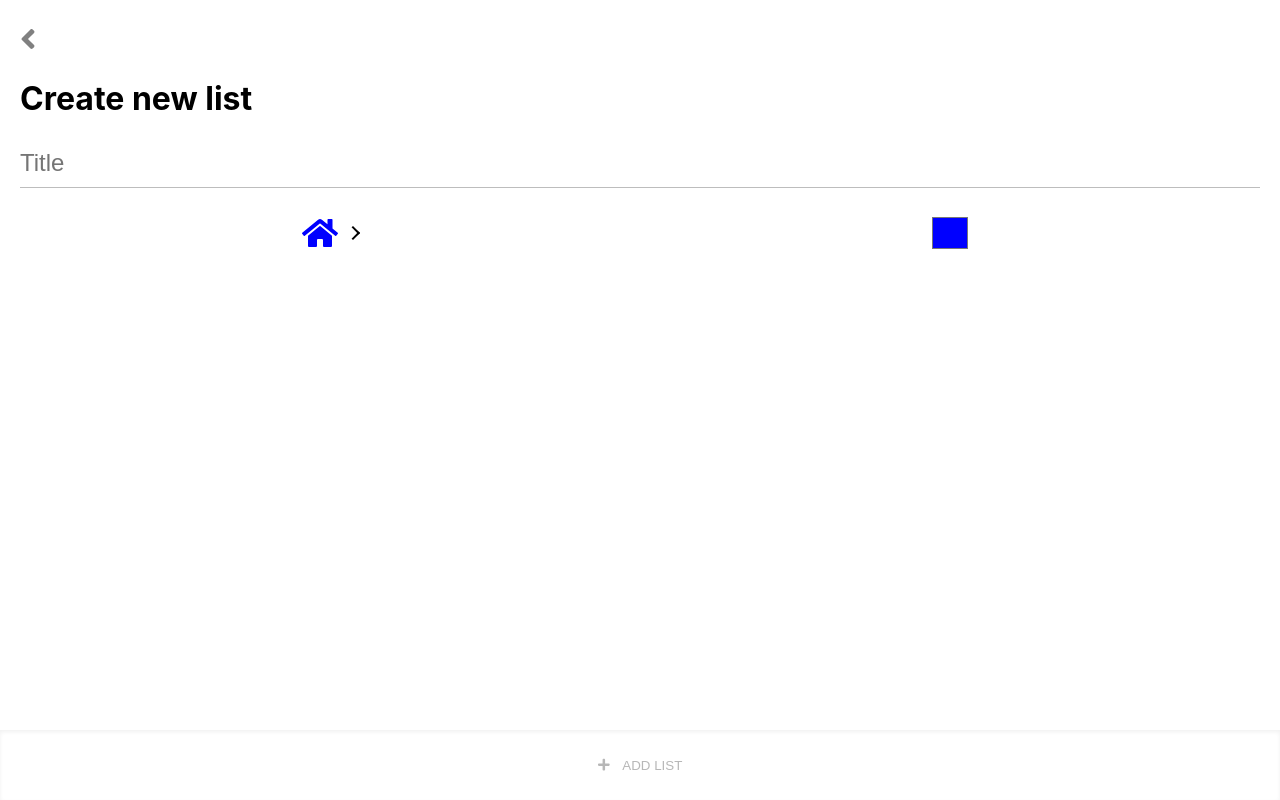
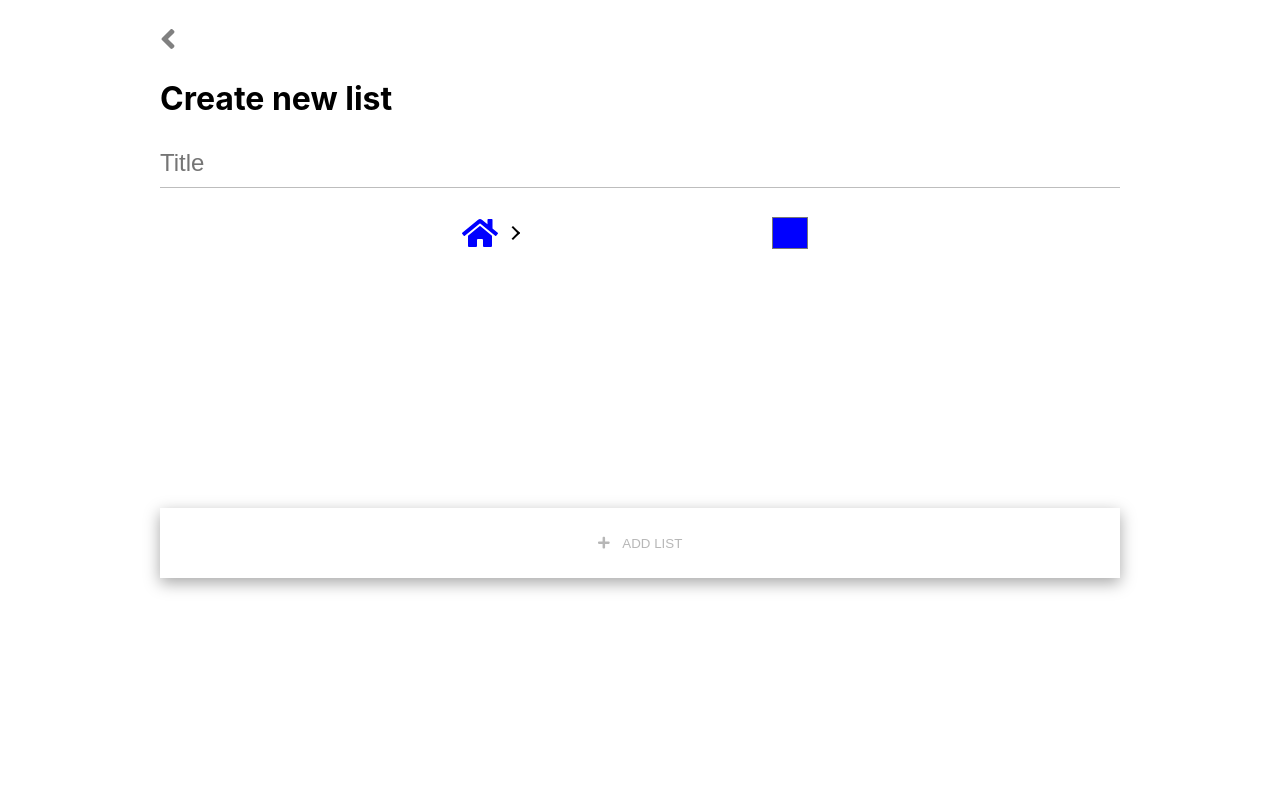
Before and after one commit to DmitriyIshchenko/to-do-list, a React (Create React App) app: page /create-list in a window 1280 px wide. Built offline with nearby package versions, Linux system fonts and the light colour scheme.

Commit message:
Add querries for wider screens

```diff
--- a/src/App.css
+++ b/src/App.css
@@ -18,7 +18,7 @@ header {
     background: white;
     border: none;
     text-transform: uppercase;
-    box-shadow: rgba(0, 0, 0, 0.06) 0px 2px 4px 0px inset;
+    border-top: 1px solid rgb(189, 189, 189);
 }
 
 .save-btn svg {
@@ -41,3 +41,19 @@ form {
     flex-direction: column;
     height: calc(100vh - 70px);
 }
+
+@media screen and (min-width: 768px) {
+    .App {
+        background: white;
+        max-width: 1000px;
+        margin: auto;
+    }
+
+    .save-btn {
+        position: static;
+        box-shadow: rgba(0, 0, 0, 0.35) 0px 5px 15px;
+        border: none;
+        min-height: 50px;
+    }
+
+}
--- a/src/features/todo/EditTaskForm.js
+++ b/src/features/todo/EditTaskForm.js
@@ -4,6 +4,8 @@ import { useNavigate, useParams } from 'react-router-dom';
 import { selectTaskById, editTask } from "./todoSlice";
 import { Link } from "react-router-dom";
 import { FontAwesomeIcon } from '@fortawesome/react-fontawesome';
+
+import "../../styles/EditTaskForm.css"
 
 export default function EditTaskForm() {
 
@@ -22,7 +24,7 @@ export default function EditTaskForm() {
 
     const canSave = editInput !== "";
 
-    return <form>
+    return <form className='edit-task-form'>
         <Link to={`/list/${listId}`} className='link-back'><FontAwesomeIcon icon="angle-left" /></Link>
         <header>
             <h1>Edit task</h1>
--- a/src/styles/AddTaskForm.css
+++ b/src/styles/AddTaskForm.css
@@ -46,3 +46,9 @@
     background: transparent;
     border: 2px solid white;
 }
+
+@media screen and (min-width: 768px) {
+    .add-task-controls {
+        max-height: 300px;
+    }
+}
--- a/src/styles/CreateListForm.css
+++ b/src/styles/CreateListForm.css
@@ -3,7 +3,7 @@
     justify-items: center;
     grid-template-columns: 50% 50%;
     grid-template-rows: 50px 1fr;
-    gap: 0px 0px;
+    gap: 10px 0px;
     grid-template-areas:
         "icon-dropbtn color-picker"
         "icon-dropdown-content .";
@@ -48,17 +48,35 @@ input[type="color"] {
     align-items: center;
     justify-items: center;
     height: 0px;
-    max-width: 300px;
+    width: 100%;
     overflow: hidden;
     grid-template-columns: repeat(auto-fit, minmax(50px, 1fr));
+    row-gap: 10px;
     font-size: 2rem;
-    box-shadow: rgba(149, 157, 165, 0.2) 0px 8px 24px;
+    box-shadow: rgba(24, 26, 27, 0.2) 0px 8px 24px;
     border-radius: 5px;
-    text-align: center;
     transition: 0.1s;
     grid-area: icon-dropdown-content;
 }
 
 .show-dropdown {
-    height: 200px;
+    height: 100%
 }
+
+@media screen and (min-width: 768px) {
+    .create-list-form {
+        height: 100vh;
+        padding-bottom: 0px;
+    }
+
+    .options {
+        width: 600px;
+        min-height: 300px;
+        margin: 0 auto 0 auto;
+    }
+
+    .icon-dropdown {
+        max-width: 300px;
+        max-height: 200px;
+    }
+}
--- /dev/null
+++ b/src/styles/EditTaskForm.css
@@ -0,0 +1,5 @@
+@media screen and (min-width:768px) {
+    .edit-task-form .save-btn {
+        margin-top: 300px;
+    }
+}
--- a/src/styles/Lists.css
+++ b/src/styles/Lists.css
@@ -5,7 +5,6 @@
 .lists-container {
     display: grid;
     grid-template-columns: repeat(auto-fit, minmax(150px, 1fr));
-    grid-template-rows: repeat(auto-fit, minmax(150px, 1fr));
     grid-column-gap: 20px;
     grid-row-gap: 20px;
     margin-bottom: 20px;
@@ -61,3 +60,5 @@
     text-decoration: none;
     border-radius: 7px;
 }
+
+@media screen and (min-width: 768px) {}
```
Also changed, not shown: src/styles/EditTaskFrom.css (deleted).
